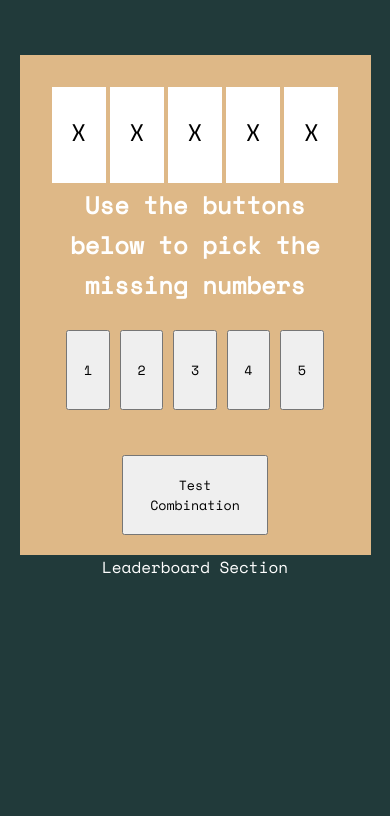
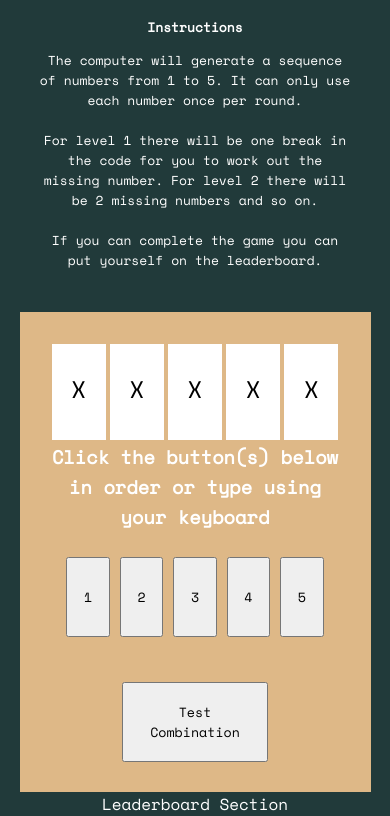
Before and after one commit to stephenlynch-ops/code-breaker-test-build, a plain HTML site: page index.html in a window 390 px wide. Shown: the part 115-931 px from the top of the page. Before the commit the page ends 844 px from the top, so only its background shows below. Drawn offline with nearby package versions, Linux system fonts and the light colour scheme.

Commit message:
STYLE: Adjusted some styling to make the screen mor responsive

```diff
--- a/assets/css/styles.css
+++ b/assets/css/styles.css
@@ -14,7 +14,18 @@ body {
 
 #page-title-wrapper {
     width: 100%;
-    height: 150px;
+    height: 40%;
+    max-height: 500px;
+    margin-bottom: 5px;
+}
+
+.intro {
+    width: 80%;
+    max-height: 300px;
+    line-height: 20px;
+    margin-left: auto;
+    margin-right: auto;
+    font-size: small;
 }
 
 /* Game Play Section Styles */
@@ -22,10 +33,11 @@ body {
 #game-board {
     background-color: #deb887;
     width: 90%;
-    height: 85vh;
+    height: 60%;
     max-width: 750px;
     max-height: 500px;
     padding: 30px;
+    margin-top: 2px;
     margin-left: auto;
     margin-right: auto;
     box-sizing: border-box;
@@ -33,7 +45,7 @@ body {
 
 .instruction {
     margin: 0px;
-    line-height: 40px;
+    line-height: 30px;
     text-align: center;
     margin-bottom: 25px;
 }
--- a/index.html
+++ b/index.html
@@ -13,6 +13,16 @@
         <div id="page-title-wrapper">
             <h1 id="page-title">Code Cracker</h1>
             <h2 class="headline">Can you complete the code?</h2>
+            <h3 class="intro">Instructions</h3>
+            <p class="intro">The computer will generate a sequence of numbers from 1 to 5. It can only use each number once per round.
+                <br>
+                <br>
+            For level 1 there will be one break in the code for you to work out the missing number. For level 2 there will be 2
+                missing numbers and so on.
+                <br>
+                <br>
+            If you can complete the game you can put yourself on the leaderboard.</p>
+            <br>
         </div>
     </section>
 
@@ -27,7 +37,7 @@
                 <div id="slot-five" class="number-input">X</div>
             </div>
 
-            <h2 class="instruction">Use the buttons below to pick the missing numbers</h2>
+            <h3 class="instruction">Click the button(s) below in order or type using your keyboard</h3>
             <div id="number-button-section">
                 <button id="num-one" class="number-button">1</button>
                 <button id="num-two" class="number-button">2</button>
```
